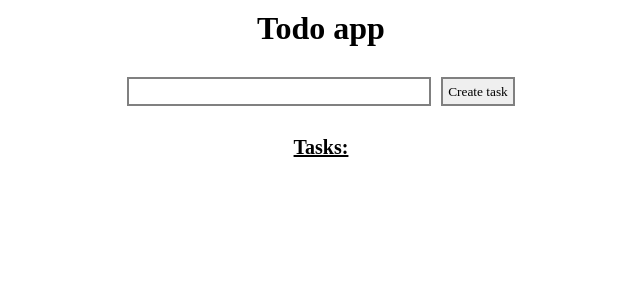
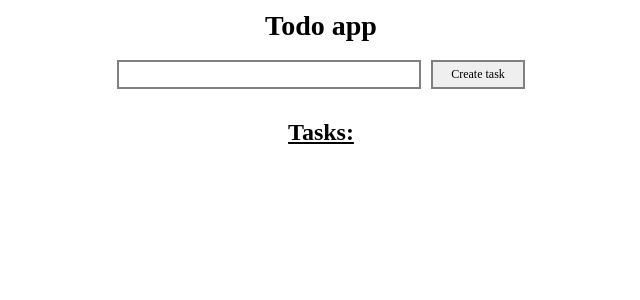
Before and after one commit to chernyshevartemiy/todo-app, a React (Create React App) app: page / in a window 1280 px wide. Shown: the top 300 px of the page, without its empty margins (319-959 px from the left). Built offline with nearby package versions, Linux system fonts and the light colour scheme.

Commit message:
ui: set up adaptive

```diff
--- a/src/App.css
+++ b/src/App.css
@@ -50,7 +50,6 @@
 }
 
 .tasks__title {
-
   display: block;
   font-size: 20px;
   text-decoration: underline;
@@ -64,7 +63,7 @@
   justify-content: space-between;
   border: 4px green solid;
   min-height: 40px;
-  width: 600px;
+  width: 620px;
   padding: 10px;
   margin: 5px;
 }
@@ -156,3 +155,194 @@
     width: 70px;
   }
 }
+
+@media only screen and (min-width: 350px) {
+  .todo__title {
+    font-size: 26px;
+    margin-bottom: 8px;
+  }
+  .main__input {
+    width: 200px;
+  }
+  .main__button {
+    font-size: 10px;
+    width: 70px;
+  }
+  .tasks__title {
+    text-align: center;
+  }
+  .tasks__uncompleted {
+    display: flex;
+    justify-content: space-between;
+    border: 4px gold solid;
+    min-height: 40px;
+    width: 280px;
+    padding: 10px;
+    margin: 5px;
+  }
+  .tasks__completed {
+    display: flex;
+    justify-content: space-between;
+    border: 4px green solid;
+    min-height: 40px;
+    width: 300px;
+    padding: 10px;
+    margin: 5px;
+  }
+  .tasks__images {
+    width: 70px;
+  }
+}
+
+@media only screen and (min-width: 425px) {
+  .todo__title {
+    font-size: 26px;
+    margin-bottom: 8px;
+  }
+  .main__input {
+    width: 240px;
+  }
+  .main__button {
+    font-size: 12px;
+    width: 80px;
+  }
+  .tasks__title {
+    text-align: center;
+  }
+  .tasks__uncompleted {
+    display: flex;
+    justify-content: space-between;
+    border: 4px gold solid;
+    min-height: 40px;
+    width: 340px;
+    padding: 10px;
+    margin: 5px;
+  }
+  .tasks__completed {
+    display: flex;
+    justify-content: space-between;
+    border: 4px green solid;
+    min-height: 40px;
+    width: 360px;
+    padding: 10px;
+    margin: 5px;
+  }
+  .tasks__images {
+    width: 70px;
+  }
+}
+
+@media only screen and (min-width: 480px) {
+  .todo__title {
+    font-size: 26px;
+    margin-bottom: 8px;
+  }
+  .main__input {
+    width: 280px;
+  }
+  .main__button {
+    font-size: 12px;
+    width: 80px;
+  }
+  .tasks__title {
+    text-align: center;
+  }
+  .tasks__uncompleted {
+    display: flex;
+    justify-content: space-between;
+    border: 4px gold solid;
+    min-height: 40px;
+    width: 420px;
+    padding: 10px;
+    margin: 5px;
+  }
+  .tasks__completed {
+    display: flex;
+    justify-content: space-between;
+    border: 4px green solid;
+    min-height: 40px;
+    width: 440px;
+    padding: 10px;
+    margin: 5px;
+  }
+  .tasks__images {
+    width: 70px;
+  }
+}
+
+@media only screen and (min-width: 768px) {
+  .todo__title {
+    font-size: 26px;
+    margin-bottom: 8px;
+  }
+  .main__input {
+    width: 280px;
+  }
+  .main__button {
+    font-size: 12px;
+    width: 80px;
+  }
+  .tasks__title {
+    text-align: center;
+  }
+  .tasks__uncompleted {
+    display: flex;
+    justify-content: space-between;
+    border: 4px gold solid;
+    min-height: 40px;
+    width: 500px;
+    padding: 10px;
+    margin: 5px;
+  }
+  .tasks__completed {
+    display: flex;
+    justify-content: space-between;
+    border: 4px green solid;
+    min-height: 40px;
+    width: 520px;
+    padding: 10px;
+    margin: 5px;
+  }
+  .tasks__images {
+    width: 70px;
+  }
+}
+
+@media only screen and (min-width: 992px) {
+  .todo__title {
+    font-size: 28px;
+    margin-bottom: 8px;
+  }
+  .main__input {
+    width: 300px;
+  }
+  .main__button {
+    font-size: 12px;
+    width: 80px;
+  }
+  .tasks__title {
+    text-align: center;
+    font-size: 24px;
+  }
+  .tasks__uncompleted {
+    display: flex;
+    justify-content: space-between;
+    border: 4px gold solid;
+    min-height: 40px;
+    width: 600px;
+    padding: 10px;
+    margin: 5px;
+  }
+  .tasks__completed {
+    display: flex;
+    justify-content: space-between;
+    border: 4px green solid;
+    min-height: 40px;
+    width: 620px;
+    padding: 10px;
+    margin: 5px;
+  }
+  .tasks__images {
+    width: 76px;
+  }
+}
```
